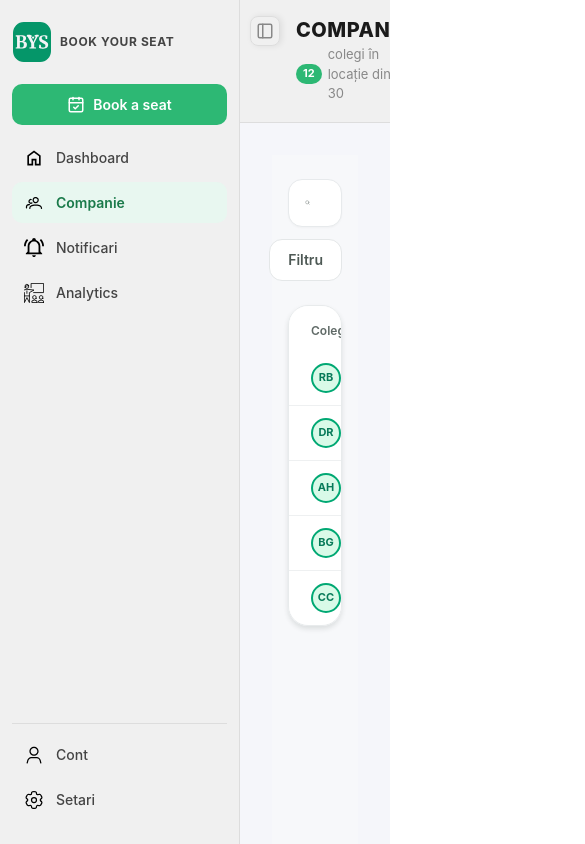
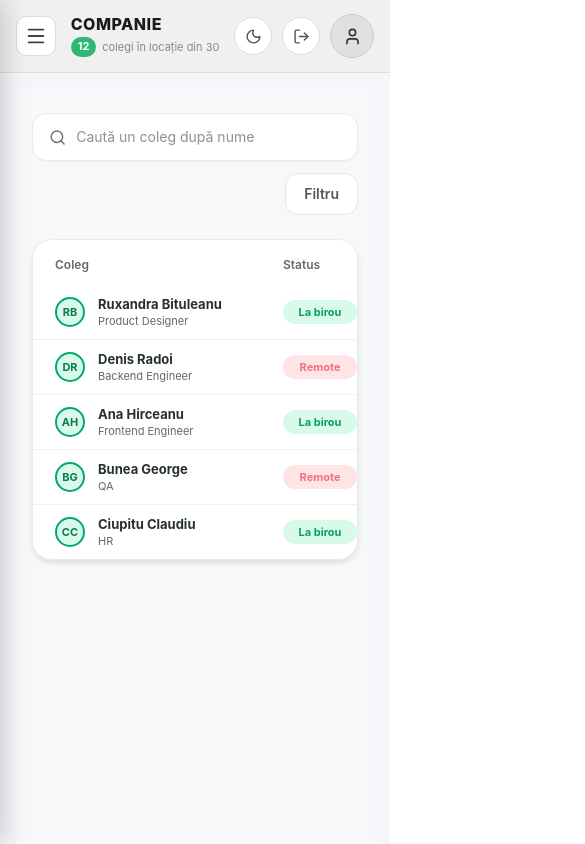
Before and after one commit to DennisRadoi/BookYourSeat-Frontend, a React (Vite) app: page /companie in a window 390 px wide. Shown: the top 844 px of the page, 585 px wide, since content can reach past the window. Built offline with nearby package versions, Linux system fonts and the light colour scheme; the HTML template or start-up script is replaced by a standard one.

Commit message:
Creare sidebar responsive

```diff
--- a/src/App.css
+++ b/src/App.css
@@ -248,6 +248,29 @@
   position: sticky;
   top: 0;
   z-index: 10;
+}
+
+/* Burger button — hidden on desktop, shown on mobile */
+.navbar__burger {
+  display: none;
+  align-items: center;
+  justify-content: center;
+  width: 40px;
+  height: 40px;
+  border-radius: 10px;
+  border: 1px solid var(--sidebar-border);
+  background: #fff;
+  color: var(--sidebar-text);
+  cursor: pointer;
+  flex-shrink: 0;
+  transition: background 0.18s, color 0.18s, box-shadow 0.18s;
+}
+
+.navbar__burger:hover {
+  background: var(--sidebar-active-bg);
+  color: var(--sidebar-active-text);
+  border-color: var(--sidebar-accent);
+  box-shadow: 0 2px 8px rgba(45,184,116,0.25);
 }
 
 .navbar__left {
@@ -567,6 +590,132 @@
 }
 
 /* ─────────────────────────────────────────────────────────────
+   Mobile close button inside sidebar (X icon)
+───────────────────────────────────────────────────────────── */
+.sidebar__mobile-close {
+  display: none;
+  align-items: center;
+  justify-content: center;
+  margin-left: auto;
+  width: 32px;
+  height: 32px;
+  border-radius: 8px;
+  border: 1px solid var(--sidebar-border);
+  background: transparent;
+  color: var(--sidebar-muted);
+  cursor: pointer;
+  transition: background 0.18s, color 0.18s;
+  flex-shrink: 0;
+}
+
+.sidebar__mobile-close:hover {
+  background: rgba(0,0,0,0.08);
+  color: #222;
+}
+
+/* ─────────────────────────────────────────────────────────────
+   Mobile overlay backdrop
+───────────────────────────────────────────────────────────── */
+.sidebar-overlay {
+  display: none;
+  position: fixed;
+  inset: 0;
+  background: rgba(0, 0, 0, 0.45);
+  backdrop-filter: blur(2px);
+  z-index: 40;
+  animation: fadeInOverlay 0.22s ease;
+}
+
+@keyframes fadeInOverlay {
+  from { opacity: 0; }
+  to   { opacity: 1; }
+}
+
+/* ─────────────────────────────────────────────────────────────
+   Responsive — Mobile (≤ 768px)
+───────────────────────────────────────────────────────────── */
+@media (max-width: 768px) {
+  /* Sidebar wrapper becomes a fixed drawer, off-screen by default */
+  .sidebar-wrapper {
+    position: fixed;
+    top: 0;
+    left: 0;
+    height: 100dvh;
+    width: 280px !important;   /* always full-width drawer, ignore collapsed */
+    z-index: 50;
+    transform: translateX(-100%);
+    transition: transform var(--sidebar-transition);
+  }
+
+  /* Open state — slide in */
+  .sidebar-wrapper--mobile-open {
+    transform: translateX(0);
+  }
+
+  /* Sidebar panel fills the wrapper */
+  .sidebar {
+    height: 100dvh;
+    width: 280px;
+    box-shadow: 4px 0 24px rgba(0,0,0,0.18);
+    padding: 24px 14px 20px;
+  }
+
+  /* Sidebar content: restore full labels */
+  .sidebar__logo-text {
+    opacity: 1 !important;
+    max-width: 200px !important;
+  }
+
+  .sidebar__link-label {
+    opacity: 1 !important;
+    width: auto !important;
+  }
+
+  .sidebar__cta span {
+    display: inline !important;
+  }
+
+  /* Desktop toggle button hidden on mobile */
+  .sidebar__toggle {
+    display: none;
+  }
+
+  /* Mobile X close button visible */
+  .sidebar__mobile-close {
+    display: flex;
+  }
+
+  /* Overlay visible */
+  .sidebar-overlay {
+    display: block;
+  }
+
+  /* Navbar: show burger, remove left padding (no toggle sticking out) */
+  .navbar {
+    padding: 14px 16px;
+    gap: 12px;
+  }
+
+  .navbar__burger {
+    display: flex;
+  }
+
+  /* Tighten navbar on small screens */
+  .navbar__title {
+    font-size: 16px;
+  }
+
+  .navbar__subtitle {
+    font-size: 11px;
+  }
+
+  /* Reduce main padding */
+  .app-main {
+    padding: 16px;
+  }
+}
+
+/* ─────────────────────────────────────────────────────────────
    Existing styles below
 ───────────────────────────────────────────────────────────── */
 .counter {
--- a/src/App.tsx
+++ b/src/App.tsx
@@ -1,3 +1,4 @@
+import { useState } from "react"
 import { Routes, Route, Outlet } from "react-router-dom"
 import Sidebar from "@/components/Sidebar"
 import Navbar from "@/components/Navbar"
@@ -16,11 +17,21 @@ import "./App.css"
 
 /** Shell for authenticated app routes: Sidebar + Navbar + page content via <Outlet /> */
 function AppLayout() {
+  const [mobileOpen, setMobileOpen] = useState(false)
+
   return (
     <div className="app-layout">
-      <Sidebar />
+      <Sidebar mobileOpen={mobileOpen} onMobileClose={() => setMobileOpen(false)} />
+      {/* Mobile overlay backdrop */}
+      {mobileOpen && (
+        <div
+          className="sidebar-overlay"
+          onClick={() => setMobileOpen(false)}
+          aria-hidden="true"
+        />
+      )}
       <div className="app-content">
-        <Navbar />
+        <Navbar onBurgerClick={() => setMobileOpen(true)} />
         <main className="app-main">
           <Outlet />
         </main>
--- a/src/components/Navbar.tsx
+++ b/src/components/Navbar.tsx
@@ -1,6 +1,6 @@
 import { useEffect, useState } from "react"
 import { useLocation, useNavigate } from "react-router-dom"
-import { Moon, Sun, LogOut, User } from "lucide-react"
+import { Moon, Sun, LogOut, User, Menu } from "lucide-react"
 
 /* ─── Live clock ─────────────────────────────────────────────── */
 function useLiveDateTime() {
@@ -84,7 +84,11 @@ const navMeta: Record<string, NavMeta> = {
 }
 
 /* ─── Navbar ─────────────────────────────────────────────────── */
-export default function Navbar() {
+interface NavbarProps {
+  onBurgerClick?: () => void
+}
+
+export default function Navbar({ onBurgerClick }: NavbarProps) {
   const { pathname } = useLocation()
   const navigate = useNavigate()
   const [dark, setDark] = useState(false)
@@ -97,7 +101,18 @@ export default function Navbar() {
 
   return (
     <header className="navbar">
-      {/* Left — title + subtitle, offset so sidebar toggle doesn't overlap */}
+      {/* Burger button — only visible on mobile */}
+      <button
+        id="navbar-burger-btn"
+        className="navbar__burger"
+        onClick={onBurgerClick}
+        aria-label="Deschide meniu"
+        title="Meniu"
+      >
+        <Menu size={22} />
+      </button>
+
+      {/* Left — title + subtitle */}
       <div className="navbar__left">
         <h1 className="navbar__title">{meta.title}</h1>
         <div className="navbar__subtitle-row">{meta.subtitle()}</div>
--- a/src/components/Sidebar.tsx
+++ b/src/components/Sidebar.tsx
@@ -1,7 +1,7 @@
 import { useState } from "react"
 import { Link, useLocation } from "react-router-dom"
 import { cn } from "@/lib/utils"
-import { PanelLeft, CalendarCheck } from "lucide-react"
+import { PanelLeft, CalendarCheck, X } from "lucide-react"
 
 // Small helper that renders an SVG from public/icons/
 const SvgIcon = ({ src, alt, size = 20, className }: { src: string; alt: string; size?: number; className?: string }) => (
@@ -25,12 +25,22 @@ const bottomLinks = [
   { to: "/setari", label: "Setari", iconSrc: "/icons/settings.svg" },
 ]
 
-export default function Sidebar() {
+interface SidebarProps {
+  mobileOpen?: boolean
+  onMobileClose?: () => void
+}
+
+export default function Sidebar({ mobileOpen = false, onMobileClose }: SidebarProps) {
   const { pathname } = useLocation()
   const [collapsed, setCollapsed] = useState(false)
 
+  // Close mobile drawer when navigating
+  function handleLinkClick() {
+    onMobileClose?.()
+  }
+
   return (
-    <div className={cn("sidebar-wrapper", collapsed && "sidebar-wrapper--collapsed")}>
+    <div className={cn("sidebar-wrapper", collapsed && "sidebar-wrapper--collapsed", mobileOpen && "sidebar-wrapper--mobile-open")}>
       {/* ── Sidebar panel ───────────────────────────────── */}
       <aside className="sidebar">
         {/* Logo */}
@@ -39,11 +49,20 @@ export default function Sidebar() {
             <img src="/Logo.svg" alt="BYS logo" width={36} height={36} />
           </div>
           <span className="sidebar__logo-text">BOOK YOUR SEAT</span>
+
+          {/* Mobile close button — only visible on mobile */}
+          <button
+            className="sidebar__mobile-close"
+            onClick={onMobileClose}
+            aria-label="Închide meniu"
+          >
+            <X size={20} />
+          </button>
         </div>
 
         {/* CTA */}
         <div className="sidebar__cta-wrapper">
-          <Link to="/seats" className="sidebar__cta">
+          <Link to="/seats" className="sidebar__cta" onClick={handleLinkClick}>
             <CalendarCheck size={18} />
             {!collapsed && <span>Book a seat</span>}
           </Link>
@@ -59,6 +78,7 @@ export default function Sidebar() {
                 to={to}
                 className={cn("sidebar__link", active && "sidebar__link--active")}
                 title={collapsed ? label : undefined}
+                onClick={handleLinkClick}
               >
                 <SvgIcon src={iconSrc} alt={label} size={20} className="sidebar__link-icon" />
                 {!collapsed && <span className="sidebar__link-label">{label}</span>}
@@ -80,6 +100,7 @@ export default function Sidebar() {
                 to={to}
                 className={cn("sidebar__link", active && "sidebar__link--active")}
                 title={collapsed ? label : undefined}
+                onClick={handleLinkClick}
               >
                 <SvgIcon src={iconSrc} alt={label} size={20} className="sidebar__link-icon" />
                 {!collapsed && <span className="sidebar__link-label">{label}</span>}
@@ -90,6 +111,7 @@ export default function Sidebar() {
       </aside>
 
       {/* ── Toggle — lives OUTSIDE the aside, never clipped ── */}
+      {/* Hidden on mobile (burger in navbar handles it) */}
       <button
         className="sidebar__toggle"
         onClick={() => setCollapsed(!collapsed)}
```
